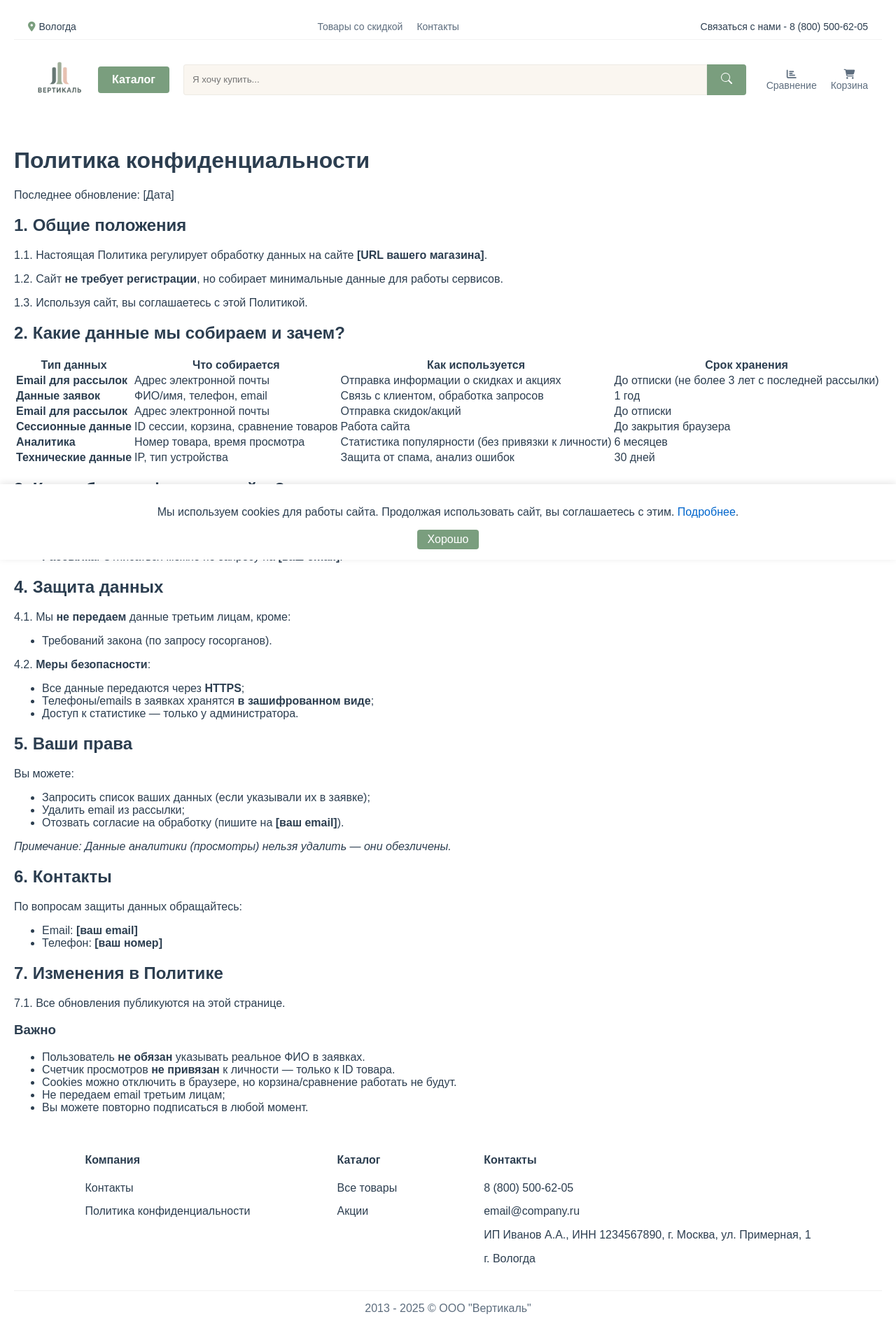
After one commit to deepjohny828/diplom-furniture, a Django app: page /privacy_policy/ in a window 1280 px wide. The commit adds this page. Shown: the whole page at 70% size. Run offline with Django 5.2, Linux system fonts and the light colour scheme; some libraries are stand-ins or nearby versions.

Commit message:
добавлены уведомления

```diff
--- a/furniture/products/admin.py
+++ b/furniture/products/admin.py
@@ -295,7 +295,7 @@ class CategoryAdmin(admin.ModelAdmin):
 
 @admin.register(Feedback)
 class FeedbackAdmin(admin.ModelAdmin):
-    list_display = ("email_formatted",)
+    list_display = ("email_formatted","consent")
     def email_formatted(self,obj):
         return f"Почта пользователя для получения скидок: {obj.email}"
     email_formatted.short_description = "Почты пользователей"
--- a/furniture/products/models.py
+++ b/furniture/products/models.py
@@ -19,8 +19,9 @@ class Category(models.Model):
         return self.name
 
 class Feedback(models.Model):
-    email = models.EmailField(verbose_name="Email")
-
+    email = models.EmailField(verbose_name="Почта")
+    consent = models.BooleanField("Согласие на обработку", default=False)
+    created_at = models.DateTimeField(auto_now_add=True)
     def __str__(self):
         return self.email
     class Meta:
--- /dev/null
+++ b/furniture/products/static/products/js/form-post.js
@@ -0,0 +1,52 @@
+document.querySelectorAll('#contactForm').forEach(form => {
+    form.addEventListener('submit', function(e) {
+        e.preventDefault();
+
+        // Очищаем предыдущие ошибки
+        form.querySelectorAll('.error-message').forEach(el => el.remove());
+
+        fetch(form.action, {
+            method: 'POST',
+            body: new FormData(form),
+            headers: {
+                'X-Requested-With': 'XMLHttpRequest',
+            }
+        })
+        .then(response => response.json())
+        .then(data => {
+            if (data.success) {
+                Swal.fire({
+                    icon: 'success',
+                    title: 'Успех!',
+                    text: 'Заявка успешно отправлена!',
+                    timer: 3000,
+                    showConfirmButton: false
+                });
+                form.reset();
+                modal.style.display = "none";
+                document.body.style.overflow = '';
+            } else {
+                // Обработка ошибок для каждого поля
+                if (data.errors) {
+                    for (const [field, errors] of Object.entries(data.errors)) {
+                        const input = form.querySelector(`[name="${field}"]`);
+                        if (input) {
+                            const errorDiv = document.createElement('div');
+                            errorDiv.className = 'error-message';
+                            errorDiv.style.color = 'red';
+                            errorDiv.textContent = errors.join(', ');
+                            input.parentNode.appendChild(errorDiv);
+                        }
+                    }
+                }
+            }
+        })
+        .catch(error => {
+            Swal.fire({
+                icon: 'error',
+                title: 'Ошибка сервера',
+                text: 'Попробуйте позже',
+            });
+        });
+    });
+});
--- a/furniture/products/static/products/js/modal-form.js
+++ b/furniture/products/static/products/js/modal-form.js
@@ -30,6 +30,7 @@ btn.forEach(e => {
         });
 
         modal.style.display = "block";
+        document.body.style.overflow = 'hidden';
     }
 
 
@@ -39,20 +40,19 @@ btn.forEach(e => {
     // Закрываем модальное окно при клике на крестик
 span.onclick = function() {
     modal.style.display = "none";
+    document.body.style.overflow = '';
 }
 
     // Закрываем модальное окно при клике вне его
 window.onclick = function(event) {
     if (event.target == modal) {
         modal.style.display = "none";
+        document.body.style.overflow = '';
     }
 }
 
     // Обработка отправки формы
-form.onsubmit = function(e) {
-
-        // Здесь можно добавить код для отправки данных формы
-        // alert("Форма отправлена! Спасибо за ваше сообщение.");
-        // Очищаем форму и закрываем модальное окно
+form.onsubmit = function() {
     modal.style.display = "none";
+    document.body.style.overflow = '';
 }
--- a/furniture/products/templates/products/base.html
+++ b/furniture/products/templates/products/base.html
@@ -69,6 +69,7 @@
               <h4>Компания</h4>
               <ul>
                 <li><a href={% url "contacts" %}>Контакты</a></li>
+                <li><a href={% url "privacy_policy" %}>Политика конфиденциальности</a></li>
               </ul>
             </div>
             <div class="footer-column">
@@ -82,6 +83,8 @@
               <h4>Контакты</h4>
               <ul>
                 <li>8 (800) 500-62-05</li>
+                <li>email@company.ru</li>
+                <li><p>ИП Иванов А.А., ИНН 1234567890, г. Москва, ул. Примерная, 1</p></li>
                 <li>г. Вологда</li>
               </ul>
             </div>
@@ -103,30 +106,43 @@
                   {{ form.errors }}
               </div>
               {% endif %}
-              {% comment %} <div class="form-group"> {% endcomment %}
+              {% comment %} <div style="margin: 15px 0; display:flex;">
+                <input type="checkbox" name="consent" required id="consent">
+                <label for="consent">
+                    <span>Я согласен на обработку персональных данных в соответствии с </span>
+                    <a href={% url "privacy_policy" %} target="_blank" style="color: #0066cc;">Политикой конфиденциальности</a>.
+                </label>
+            </div> {% endcomment %}
               <button type="submit">Отправить</button>
           </form>
-                {% comment %} <label for="name">Имя:</label>
-                <input type="text" id="name" name="name" required> {% endcomment %}
-            {% comment %} </div>
-            <div class="form-group">
-                <label for="email">Email:</label>
-                <input type="email" id="email" name="email" required>
-            </div>
-            <div class="form-group">
-                <label for="message">Сообщение:</label>
-                <textarea id="message" name="message" rows="4" required></textarea>
-            </div> {% endcomment %}
-
     </div>
 </div>
+<div id="cookie-banner" style="display: none; position: fixed; bottom: 0; left: 0; right: 0; background:rgb(255, 255, 255); padding: 15px; text-align: center; box-shadow: 0 -2px 10px rgba(0,0,0,0.1); z-index: 1000;">
+  <p>Мы используем cookies для работы сайта. Продолжая использовать сайт, вы соглашаетесь с этим.
+    <a href={% url "privacy_policy" %} style="color: #0066cc;">Подробнее</a>.
+  </p>
+  <button onclick="hideCookieBanner()" style="background: #7a9e7e; color:rgb(255, 255, 255); border: none; padding: 5px 15px; cursor: pointer;">Хорошо</button>
+</div>
 </body>
+<script src="https://cdn.jsdelivr.net/npm/sweetalert2@11"></script>
+<script src={% static 'products/js/form-post.js' %}></script>
+<script>
+  // Показываем баннер, если пользователь ещё не согласился
+  if (!localStorage.getItem('cookies-accepted')) {
+    document.getElementById('cookie-banner').style.display = 'block';
+  }
+
+  // Функция для скрытия баннера и сохранения согласия
+  function hideCookieBanner() {
+    localStorage.setItem('cookies-accepted', 'true');
+    document.getElementById('cookie-banner').style.display = 'none';
+  }
+</script>
 <script>
 document.addEventListener('DOMContentLoaded', () => {
     const burger = document.getElementById('burger');
-    const menu = document.getElementById('mobileMenu'); // Обратите внимание на заглавную M
+    const menu = document.getElementById('mobileMenu');
 
-    // Функция для переключения меню
     const toggleMenu = () => {
         menu.style.display = menu.style.display === 'flex' ? 'none' : 'flex';
     };
@@ -153,6 +169,6 @@ document.addEventListener('DOMContentLoaded', () => {
 });
 </script>
 <script src={%static 'products/js/modal-form.js'%}></script>
-<script src={% static 'products/js/button-catalog.js' %}></script>
-  {% block scripts %}{% endblock scripts %}
+
+{% block scripts %}{% endblock scripts %}
 </html>
--- /dev/null
+++ b/furniture/products/templates/products/privacy-policy.html
@@ -0,0 +1,113 @@
+{% extends "products/base.html" %}
+{% block title %}Политика конфиденциальности{% endblock title %}
+{% block content %}
+
+<h1>Политика конфиденциальности</h1>
+    <p class="last-update">Последнее обновление: [Дата]</p>
+
+    <h2>1. Общие положения</h2>
+    <p>1.1. Настоящая Политика регулирует обработку данных на сайте <strong>[URL вашего магазина]</strong>.</p>
+    <p>1.2. Сайт <strong>не требует регистрации</strong>, но собирает минимальные данные для работы сервисов.</p>
+    <p>1.3. Используя сайт, вы соглашаетесь с этой Политикой.</p>
+
+    <h2>2. Какие данные мы собираем и зачем?</h2>
+    <table>
+        <tr>
+            <th>Тип данных</th>
+            <th>Что собирается</th>
+            <th>Как используется</th>
+            <th>Срок хранения</th>
+        </tr>
+        <tr>
+            <td><strong>Email для рассылок</strong></td>
+            <td>Адрес электронной почты</td>
+            <td>Отправка информации о скидках и акциях</td>
+            <td>До отписки (не более 3 лет с последней рассылки)</td>
+        </tr>
+        <tr>
+
+            <td><strong>Данные заявок</strong></td>
+            <td>ФИО/имя, телефон, email</td>
+            <td>Связь с клиентом, обработка запросов</td>
+            <td>1 год</td>
+        </tr>
+        <tr>
+            <td><strong>Email для рассылок</strong></td>
+            <td>Адрес электронной почты</td>
+            <td>Отправка скидок/акций</td>
+            <td>До отписки</td>
+        </tr>
+        <tr>
+            <td><strong>Сессионные данные</strong></td>
+            <td>ID сессии, корзина, сравнение товаров</td>
+            <td>Работа сайта</td>
+            <td>До закрытия браузера</td>
+        </tr>
+        <tr>
+            <td><strong>Аналитика</strong></td>
+            <td>Номер товара, время просмотра</td>
+            <td>Статистика популярности (без привязки к личности)</td>
+            <td>6 месяцев</td>
+        </tr>
+        <tr>
+            <td><strong>Технические данные</strong></td>
+            <td>IP, тип устройства</td>
+            <td>Защита от спама, анализ ошибок</td>
+            <td>30 дней</td>
+        </tr>
+    </table>
+
+    <h2>3. Как работают функции сайта?</h2>
+    <ul>
+        <li><strong>Корзина и сравнение</strong>: Используют cookies (<code>sessionid</code>). Данные <strong>не сохраняются</strong> после закрытия браузера.</li>
+        <li><strong>Просмотры товаров</strong>: При клике на товар +1 к счетчику. Админ видит только <strong>общую статистику</strong> (без данных пользователей).</li>
+        <li><strong>Заявки</strong>: Можно указать даже псевдоним — мы свяжемся только по телефону/email.</li>
+        <li><strong>Рассылка</strong>: Отписаться можно по запросу на <strong>[ваш email]</strong>.</li>
+    </ul>
+
+    <h2>4. Защита данных</h2>
+    <p>4.1. Мы <strong>не передаем</strong> данные третьим лицам, кроме:</p>
+    <ul>
+        <li>Требований закона (по запросу госорганов).</li>
+    </ul>
+
+    <p>4.2. <strong>Меры безопасности</strong>:</p>
+    <ul>
+        <li>Все данные передаются через <strong>HTTPS</strong>;</li>
+        <li>Телефоны/emails в заявках хранятся <strong>в зашифрованном виде</strong>;</li>
+        <li>Доступ к статистике — только у администратора.</li>
+    </ul>
+
+    <div class="highlight">
+        <h2>5. Ваши права</h2>
+        <p>Вы можете:</p>
+        <ul>
+            <li>Запросить список ваших данных (если указывали их в заявке);</li>
+            <li>Удалить email из рассылки;</li>
+            <li>Отозвать согласие на обработку (пишите на <strong>[ваш email]</strong>).</li>
+        </ul>
+        <p><em>Примечание: Данные аналитики (просмотры) нельзя удалить — они обезличены.</em></p>
+    </div>
+
+    <h2>6. Контакты</h2>
+    <p>По вопросам защиты данных обращайтесь:</p>
+    <ul>
+        <li>Email: <strong>[ваш email]</strong></li>
+        <li>Телефон: <strong>[ваш номер]</strong></li>
+    </ul>
+
+    <h2>7. Изменения в Политике</h2>
+    <p>7.1. Все обновления публикуются на этой странице.</p>
+
+    <div class="highlight">
+        <h3>Важно</h3>
+        <ul>
+            <li>Пользователь <strong>не обязан</strong> указывать реальное ФИО в заявках.</li>
+            <li>Счетчик просмотров <strong>не привязан</strong> к личности — только к ID товара.</li>
+            <li>Cookies можно отключить в браузере, но корзина/сравнение работать не будут.</li>
+            <li>Не передаем email третьим лицам;</li>
+            <li>Вы можете повторно подписаться в любой момент.</li>
+        </ul>
+    </div>
+
+{% endblock content %}
--- a/furniture/products/templates/products/product_list.html
+++ b/furniture/products/templates/products/product_list.html
@@ -18,6 +18,7 @@
         grid-template-columns: repeat(auto-fill,250px);
         gap: 10px;
         justify-content: center;
+        height: fit-content;
     }
     .paginator {
       text-align: center;
--- a/furniture/products/urls.py
+++ b/furniture/products/urls.py
@@ -3,10 +3,10 @@ from products import views
 
 urlpatterns = [
     path("",views.index,name="index"),
-    path("feedback/",views.feedback,name="feedback"),
     path("not_group_products/",views.not_group_products,name="not_group_products"),
     path("products/",views.product_list,
          name='product_list'),
+    path("privacy_policy/",views.privacy_policy,name="privacy_policy"),
     path("product_detail/<slug:slug>/",views.product_detail,name="product_detail"),
     path("contacts/",views.contacts,name='contacts'),
     path("compare/",views.compare_view,name="compare_view"),
--- a/furniture/products/views.py
+++ b/furniture/products/views.py
@@ -1,24 +1,50 @@
+from pyexpat.errors import messages
 from django.shortcuts import render, get_object_or_404, HttpResponse
 from products.models import Product, Category,Feedback
 from products.func import str_to_decimal
 from django.core.exceptions import ValidationError
-from products.forms import OrderProductForm
+from products.forms import FeedbackForm, OrderProductForm
 from django.http import JsonResponse
 from django.shortcuts import redirect
 from .models import Brand, Color, Material, SliderImage
 from django.db.models import Q,F
 from django.core.paginator import Paginator
 
+
+
+
 def index(request):
     if request.method == "POST":
-        form = OrderProductForm(request.POST)
-        if form.is_valid():
-            form.save()
-        else:
-            return JsonResponse({"success": False, "errors": form.errors})
+        if 'phone' in request.POST:
+            form = OrderProductForm(request.POST)
+            if form.is_valid():
+                form.save()
+                return JsonResponse({'success': True})
+            else:
+                errors = {}
+                for field, error_list in form.errors.items():
+                    errors[field] = [str(e) for e in error_list]
+                return JsonResponse({
+                    "success": False,
+                    "errors": errors
+                })
+        elif 'email' in request.POST:
+            form = FeedbackForm(request.POST)
+            if form.is_valid():
+                form.save()
+                return JsonResponse({'success': True})
+            else:
+                errors = {}
+                for field, error_list in form.errors.items():
+                    errors[field] = [str(e) for e in error_list]
+                return JsonResponse({
+                    "success": False,
+                    "errors": errors
+                })
     slider_images = SliderImage.objects.all()
     new_products = Product.objects.filter(available=True).order_by("-created_at")[:4]
     form = OrderProductForm()
+    formtwo = FeedbackForm
     products = Product.objects.filter(available=True)[:4]
     discounted_new_products = Product.objects.filter(available=True, discount__gt=0).order_by('-created_at')[:4]
     popular_products = Product.objects.filter(available=True).order_by('-views')[:4]
@@ -28,7 +54,8 @@ def index(request):
         {"products": products, "form": form, "new_products": new_products,
          "discounted_new_products": discounted_new_products,
          "slider_images": slider_images,
-         "popular_products":popular_products},
+         "popular_products":popular_products,
+         "formtwo":formtwo},
     )
 
 def product_search(request):
@@ -52,11 +79,18 @@ def product_search(request):
 
 def product_detail(request, slug):
     if request.method == "POST":
-        form = OrderProductForm(request.POST)
-        if form.is_valid():
-            form.save()
-        else:
-            return JsonResponse({"success": False, "errors": form.errors})
+            form = OrderProductForm(request.POST)
+            if form.is_valid():
+                form.save()
+                return JsonResponse({'success': True})
+            else:
+                errors = {}
+                for field, error_list in form.errors.items():
+                    errors[field] = [str(e) for e in error_list]
+                return JsonResponse({
+                    "success": False,
+                    "errors": errors
+                })
     res = get_object_or_404(Product, slug=slug, available=True)
 
     if f'compared_{slug}' not in request.session:
@@ -73,11 +107,18 @@ def product_detail(request, slug):
 
 def product_list(request):
     if request.method == "POST":
-        form = OrderProductForm(request.POST)
-        if form.is_valid():
-            form.save()
-        else:
-            return JsonResponse({"success": False, "errors": form.errors})
+            form = OrderProductForm(request.POST)
+            if form.is_valid():
+                form.save()
+                return JsonResponse({'success': True})
+            else:
+                errors = {}
+                for field, error_list in form.errors.items():
+                    errors[field] = [str(e) for e in error_list]
+                return JsonResponse({
+                    "success": False,
+                    "errors": errors
+                })
 
     form = OrderProductForm()
     selected_categories = request.GET.getlist('category')
@@ -180,15 +221,15 @@ def product_list(request):
 
 
 
-def products_feedback(request, product_id):
+# def products_feedback(request, product_id):
 
-    if request.method == "POST":
-        form = OrderProductForm(request.POST)
-        if form.is_valid():
-            new_request = form.save(commit=False)
-            new_request.product = product_id
-            new_request.save()
-        return HttpResponse(new_request)
+#     if request.method == "POST":
+#         form = OrderProductForm(request.POST)
+#         if form.is_valid():
+#             new_request = form.save(commit=False)
+#             new_request.product = product_id
+#             new_request.save()
+#         return HttpResponse(new_request)
 
 
 def contacts(request):
@@ -230,8 +271,15 @@ def group_products(request):
         form = OrderProductForm(request.POST)
         if form.is_valid():
             form.save()
+            return JsonResponse({'success': True})
         else:
-            return JsonResponse({"success": False, "errors": form.errors})
+            errors = {}
+            for field, error_list in form.errors.items():
+                errors[field] = [str(e) for e in error_list]
+            return JsonResponse({
+                "success": False,
+                "errors": errors
+            })
     form = OrderProductForm()
     if group != []:
         final_price = 0
@@ -283,13 +331,23 @@ def remove_from_group_products(request, product_id):
     else:
         return redirect("/")
 
-def feedback(request):
-    if request.method == "POST":
-        req = request.POST['sss']
-        obj = Feedback(email=req)
-        obj.save()
-    return redirect("index")
+# def feedback_view(request):
+#     if request.method == 'POST':
+#         form = FeedbackForm(request.POST)
+#         if form.is_valid():
+#             form.save()
+#             messages.success(request, 'Вы успешно подписаны на рассылку!')
+#             return redirect('feedback_success')
+#     else:
+#         form = FeedbackForm()
 
+#     return render(request, 'feedback/form.html', {'form': form})
+
+# def feedback_success(request):
+#     return render(request, 'feedback/success.html')
+
+def privacy_policy(request):
+    return render(request,"products/privacy-policy.html")
 
 # Пока не реализовано
 def page_not_found(request,exception):
```
Also changed, not shown: furniture/furniture/settings.py (+12 -12 lines), furniture/products/forms.py (+56 -2 lines), furniture/products/static/products/js/button-catalog.js (deleted, +0 -30 lines), furniture/products/templates/products/contact.html (+2 -10 lines), furniture/products/templates/products/index.html (+9 -4 lines), furniture/products/migrations/0001_initial.py (added), furniture/products/static/products/img/index.jpg (added), furniture/products/static/products/img/index.png (deleted), 1 other file.
